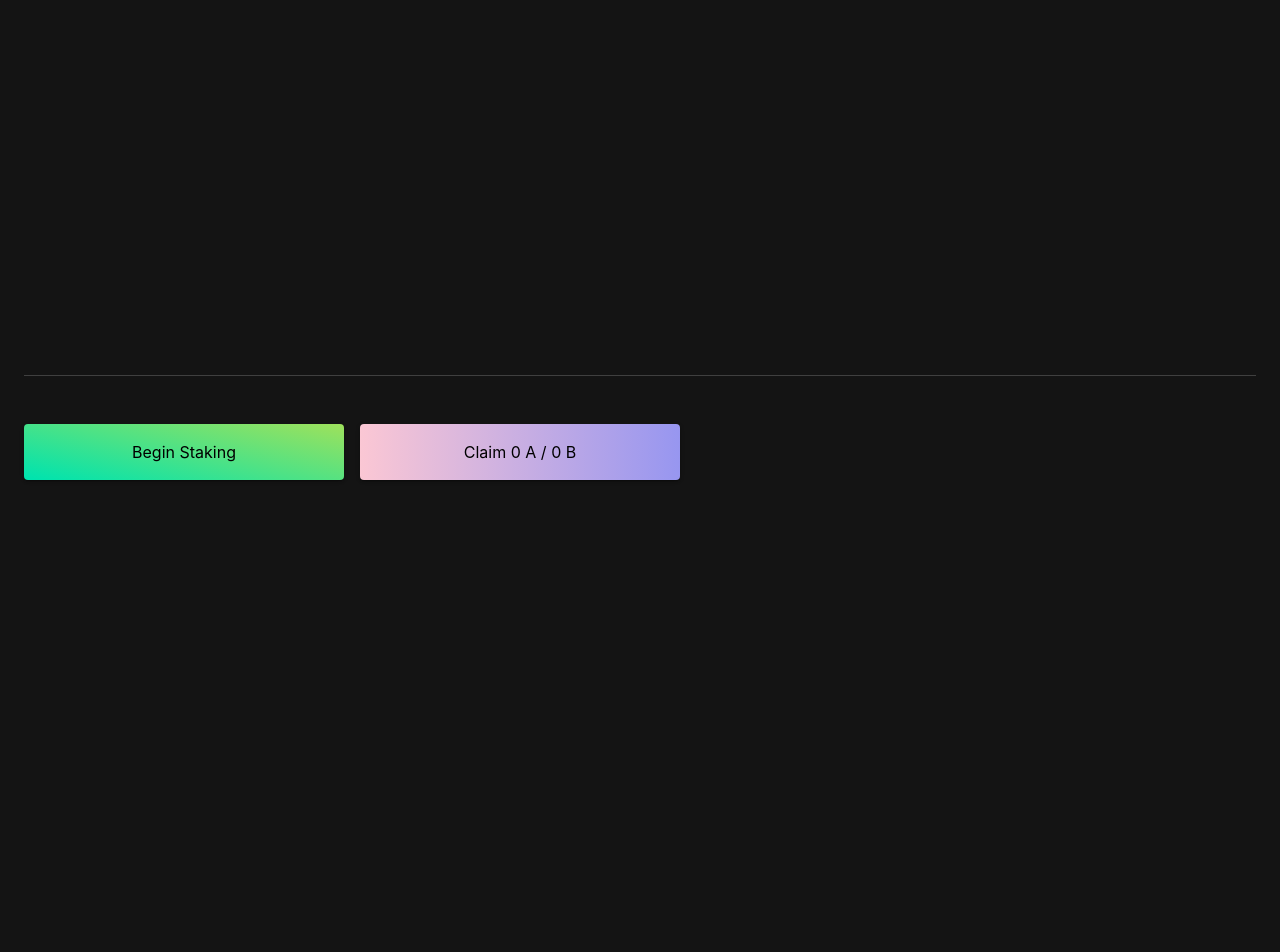
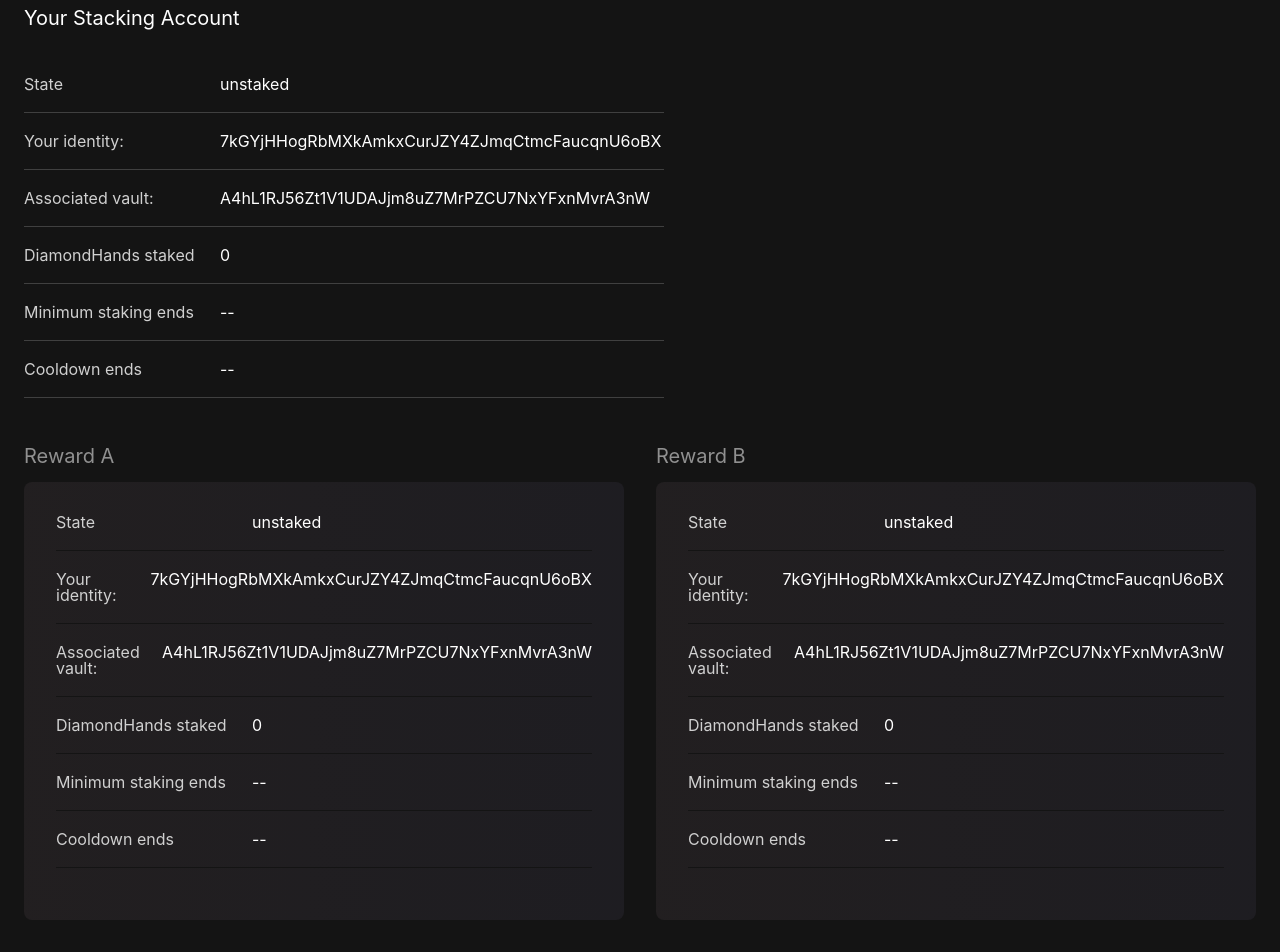
Before and after one commit to Inpulsgor/staking, a React (Create React App) app: page / in a window 1280 px wide. Shown: the part 280-1232 px from the top of the page. Before the commit the page ends 800 px from the top, so only its background shows below. Built offline with nearby package versions, Linux system fonts and the light colour scheme.

Commit message:
markup update

```diff
--- a/src/common/components/Button/Button.types.ts
+++ b/src/common/components/Button/Button.types.ts
@@ -10,7 +10,7 @@ export enum ButtonColor {
 
 export interface ButtonProps {
   title: string;
-  customStyles?: Record<string, string>;
+  customStyles?: Record<string, any>;
   customVariant: ButtonVariant;
   color: ButtonColor;
 }
--- /dev/null
+++ b/src/common/components/InfoItem/InfoItem.styles.ts
@@ -0,0 +1,23 @@
+const styles = {
+  item: {
+    display: 'flex',
+    paddingBottom: '20px',
+    marginBottom: '20px',
+    width: '100%',
+  },
+  label: {
+    maxWidth: '180px',
+    width: '100%',
+    marginRight: { md: '16px' },
+    color: '#D0D0D0',
+  },
+  value: {},
+  light: {
+    borderBottom: '1px solid #404040',
+  },
+  dark: {
+    borderBottom: '1px solid #141414',
+  },
+};
+
+export default styles;
--- /dev/null
+++ b/src/common/components/InfoItem/InfoItem.tsx
@@ -0,0 +1,25 @@
+import { FC } from 'react';
+import { Box, Typography } from '@mui/material';
+import { InfoItemProps, BorderColor } from './InfoItem.types';
+import styles from './InfoItem.styles';
+
+const InfoItem: FC<InfoItemProps> = ({
+  label,
+  value,
+  borderColor = BorderColor.light,
+}) => {
+  const borderStyles = styles[borderColor];
+
+  return (
+    <Box sx={{ ...styles.item, border: borderStyles }}>
+      <Typography sx={styles.label} variant="body2">
+        {label}
+      </Typography>
+      <Typography sx={styles.value} variant="body2">
+        {value}
+      </Typography>
+    </Box>
+  );
+};
+
+export default InfoItem;
--- /dev/null
+++ b/src/common/components/InfoItem/InfoItem.types.ts
@@ -0,0 +1,10 @@
+export enum BorderColor {
+  dark = 'dark',
+  light = 'light',
+}
+
+export interface InfoItemProps {
+  label: string;
+  value: string;
+  borderColor: BorderColor;
+}
--- a/src/common/components/index.ts
+++ b/src/common/components/index.ts
@@ -1,2 +1,3 @@
 export { default as Loader } from './Loader/Loader';
 export { default as Button } from './Button/Button';
+export { default as InfoItem } from './InfoItem/InfoItem';
--- /dev/null
+++ b/src/common/static/account.json
@@ -0,0 +1,22 @@
+{
+  "items": [
+    {
+      "id": 1,
+      "label": "State",
+      "value": "unstaked"
+    },
+    {
+      "id": 2,
+      "label": "Your identity:",
+      "value": "7kGYjHHogRbMXkAmkxCurJZY4ZJmqCtmcFaucqnU6oBX"
+    },
+    {
+      "id": 3,
+      "label": "Associated vault:",
+      "value": "A4hL1RJ56Zt1V1UDAJjm8uZ7MrPZCU7NxYFxnMvrA3nW"
+    },
+    { "id": 4, "label": "DiamondHands staked", "value": "0" },
+    { "id": 5, "label": "Minimum staking ends", "value": "--" },
+    { "id": 6, "label": "Cooldown ends", "value": "--" }
+  ]
+}
--- a/src/common/styles/theme.ts
+++ b/src/common/styles/theme.ts
@@ -32,16 +32,16 @@ let theme: Theme = createTheme({
   },
   typography: {
     fontFamily: "'Inter', sans-serif",
-    fontSize: 10,
+    fontSize: 16,
     fontWeightRegular: 400,
     fontWeightMedium: 500,
     fontWeightBold: 600,
     h2: {
-      fontSize: '24px',
+      fontSize: '20px',
       fontWeight: 700,
     },
     h3: {
-      fontSize: '20px',
+      fontSize: '18px',
       fontWeight: 500,
       textTransform: 'none',
     },
@@ -50,12 +50,12 @@ let theme: Theme = createTheme({
       fontWeight: 500,
     },
     body1: {
-      fontSize: '16px',
-      lineHeight: '16px',
+      fontSize: '20px',
+      lineHeight: '1',
     },
     body2: {
-      fontSize: '14px',
-      lineHeight: '24px',
+      fontSize: '16px',
+      lineHeight: '1',
     },
   },
   breakpoints: {
--- a/src/pages/Home/Home.styles.ts
+++ b/src/pages/Home/Home.styles.ts
@@ -1,13 +1,47 @@
 const styles = {
   wallet: {
+    display: 'flex',
     paddingTop: '48px',
     paddingBottm: '24px',
   },
   account: {
     paddingTop: '24px',
-    paddingBottm: '24px',
+    paddingBottom: '28px',
+    maxWidth: '640px',
+    width: '100%',
   },
-  rewards: {},
+  accountTitle: {
+    lineHeight: '20px',
+    marginBottom: { md: '48px' },
+  },
+  accountInfo: {},
+  rewards: {
+    display: 'flex',
+    marginBottom: '48px',
+    gap: '32px',
+  },
+  rewardItem: {
+    width: '50%',
+  },
+  rewardTable: {
+    background:
+      'linear-gradient(90deg, rgba(251, 199, 212, 0.04) 0%, rgba(151, 150, 240, 0.04) 100%), #191819',
+    borderRadius: '8px',
+    padding: '32px',
+  },
+  rewardTitle: {
+    marginBottom: '16px',
+    color: '#909090',
+  },
+  refreshBtn: {
+    border: '1px solid #fff',
+    display: 'block',
+    margin: '0 auto',
+    marginBottom: '48px',
+    '&:hover': {
+      border: '1px solid #fff' as const,
+    },
+  },
 };
 
 export default styles;
--- a/src/pages/Home/Home.tsx
+++ b/src/pages/Home/Home.tsx
@@ -1,7 +1,14 @@
 import { FC } from 'react';
-import { Box, Button, Typography } from '@mui/material';
+import { Box, Button as MuiButton, Typography } from '@mui/material';
 import { Helmet } from 'react-helmet-async';
 import { PageContainer } from 'common/layout';
+import { InfoItem, Button } from 'common/components';
+import {
+  ButtonColor,
+  ButtonVariant,
+} from 'common/components/Button/Button.types';
+import { BorderColor } from 'common/components/InfoItem/InfoItem.types';
+import account from 'common/static/account.json';
 import styles from './Home.styles';
 
 const Home: FC = () => {
@@ -19,8 +26,8 @@ const Home: FC = () => {
             <Box></Box>
           </Box>
           <Box>
-            <Button>left</Button>
-            <Button>right</Button>
+            <MuiButton>left</MuiButton>
+            <MuiButton>right</MuiButton>
           </Box>
           <Box>
             <Typography>Your Vault</Typography>
@@ -32,10 +39,54 @@ const Home: FC = () => {
           <Typography sx={styles.accountTitle}>
             Your Stacking Account
           </Typography>
-          <Box sx={styles.accountInfo}></Box>
+
+          <Box sx={styles.accountInfo}>
+            {account.items.map(({ label, value, id }) => (
+              <InfoItem
+                key={id}
+                label={label}
+                value={value}
+                borderColor={BorderColor.light}
+              />
+            ))}
+          </Box>
         </Box>
 
-        <Box sx={styles.rewards} component="section"></Box>
+        <Box sx={styles.rewards} component="section">
+          <Box sx={styles.rewardItem}>
+            <Typography sx={styles.rewardTitle}>Reward A</Typography>
+            <Box sx={styles.rewardTable}>
+              {account.items.map(({ label, value, id }) => (
+                <InfoItem
+                  key={id}
+                  label={label}
+                  value={value}
+                  borderColor={BorderColor.dark}
+                />
+              ))}
+            </Box>
+          </Box>
+          <Box sx={styles.rewardItem}>
+            <Typography sx={styles.rewardTitle}>Reward B</Typography>
+            <Box sx={styles.rewardTable}>
+              {account.items.map(({ label, value, id }) => (
+                <InfoItem
+                  key={id}
+                  label={label}
+                  value={value}
+                  borderColor={BorderColor.dark}
+                />
+              ))}
+            </Box>
+          </Box>
+        </Box>
+
+        <Button
+          title="Refresh Account"
+          color={ButtonColor.white}
+          customStyles={styles.refreshBtn}
+          customVariant={ButtonVariant.outlined}
+        />
       </PageContainer>
     </>
   );
```
